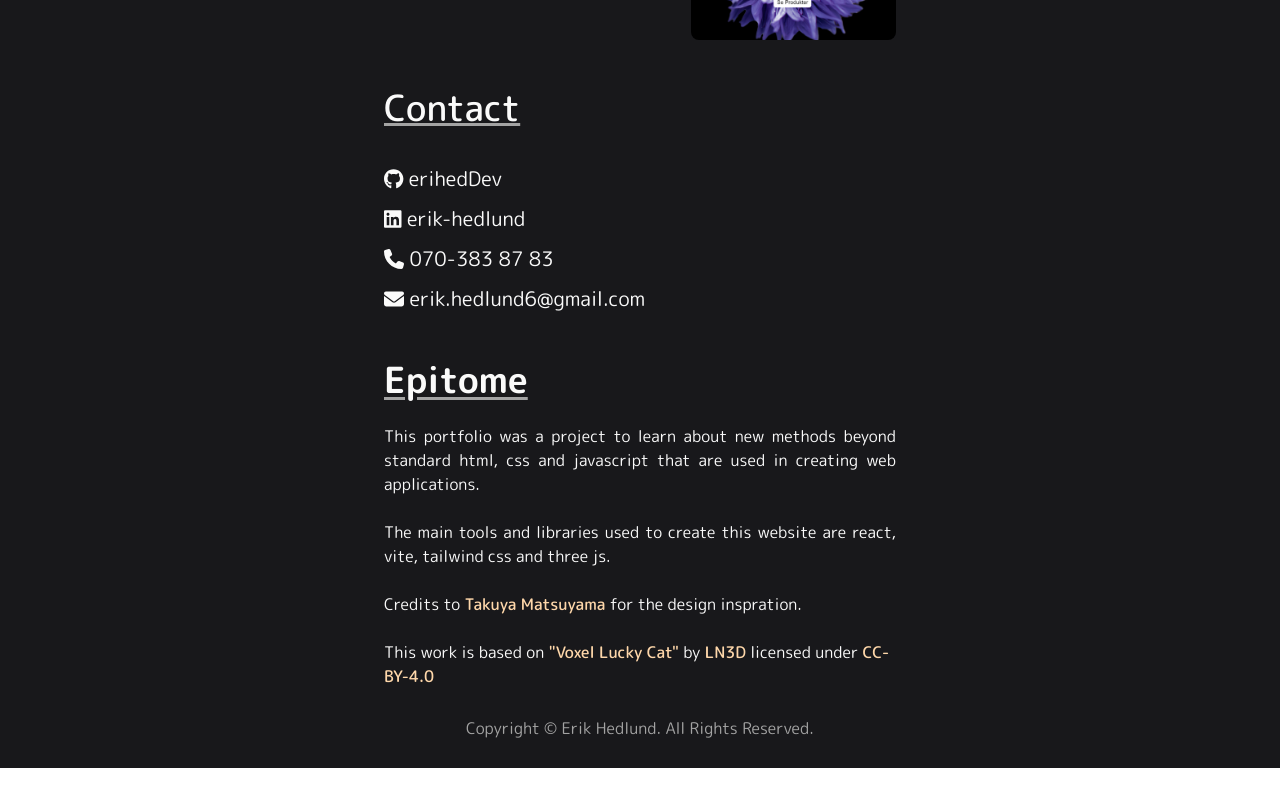
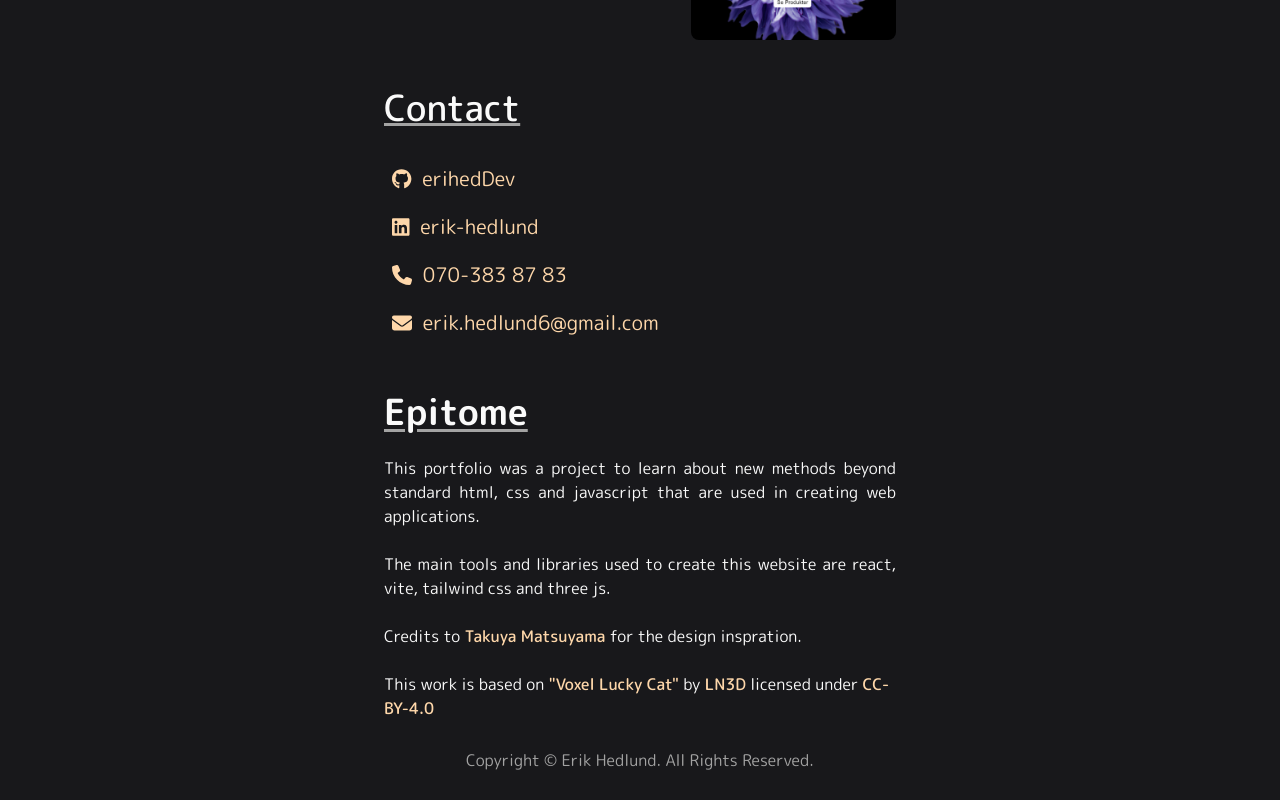
Before and after one commit to erihedDev/portfolio, a React (Vite) app in the folder project/: page / in a window 1280 px wide. Shown: the part 1736-2536 px from the top of the page. Before the commit the page ends 2504 px from the top, so only its background shows below. Built offline with nearby package versions, Linux system fonts and the light colour scheme; no server answers.

Commit message:
Fixed link style

```diff
--- a/project/src/content_components/contact.jsx
+++ b/project/src/content_components/contact.jsx
@@ -10,10 +10,10 @@ function Contact() {
         <div id='contact'>
             <h2 className='text-4xl mt-12 underline underline-offset-6 decoration-neutral-400 font-medium'>Contact</h2>
             <div className='flex flex-col items-start mt-6'>
-                <a href={'https://github.com/erihedDev'} className='mt-3 text-xl'><FontAwesomeIcon icon={faGithub}/> <span className='hover:underline underline-offset-2'>erihedDev</span></a>
-                <a href={'https://www.linkedin.com/in/erik-hedlund-a5921624a/'} className='mt-3 text-xl'><FontAwesomeIcon icon={faLinkedin}/> <span className='hover:underline underline-offset-2'>erik-hedlund</span></a>
-                <a href={'tel:0703838783'} className='mt-3 text-xl'><FontAwesomeIcon icon={faPhone}/> <span className='hover:underline underline-offset-2'>070-383 87 83</span></a>
-                <a href={'mailto:erik.hedlund@elev.ga.ntig.se'} className='mt-3 text-xl'><FontAwesomeIcon icon={faEnvelope}/> <span className='hover:underline underline-offset-2'>erik.hedlund6@gmail.com</span></a>
+                <a href={'https://github.com/erihedDev'} className='mt-1 text-xl text-orange-200 p-2 rounded-md hover:bg-orange-300 hover:bg-opacity-40 duration-150'><FontAwesomeIcon icon={faGithub}/>&nbsp; erihedDev</a>
+                <a href={'https://www.linkedin.com/in/erik-hedlund-a5921624a/'} className='mt-1 text-xl text-orange-200 p-2 rounded-md hover:bg-orange-300 hover:bg-opacity-40 duration-150'><FontAwesomeIcon icon={faLinkedin}/>&nbsp; erik-hedlund</a>
+                <a href={'tel:0703838783'} className='mt-1 text-xl text-orange-200 p-2 rounded-md hover:bg-orange-300 hover:bg-opacity-40 duration-150'><FontAwesomeIcon icon={faPhone}/>&nbsp; 070-383 87 83</a>
+                <a href={'mailto:erik.hedlund@elev.ga.ntig.se'} className='mt-1 text-xl text-orange-200 p-2 rounded-md hover:bg-orange-300 hover:bg-opacity-40 duration-150'><FontAwesomeIcon icon={faEnvelope}/>&nbsp; erik.hedlund6@gmail.com</a>
             </div>
         </div>
     )
--- a/project/src/model.jsx
+++ b/project/src/model.jsx
@@ -60,7 +60,7 @@ function Model() {
 
         const animate = () => {
             if (model) {
-                model.scene.rotation.y += 0.005
+                model.scene.rotation.y += 0.01
             }
 
             controls.update()
```
